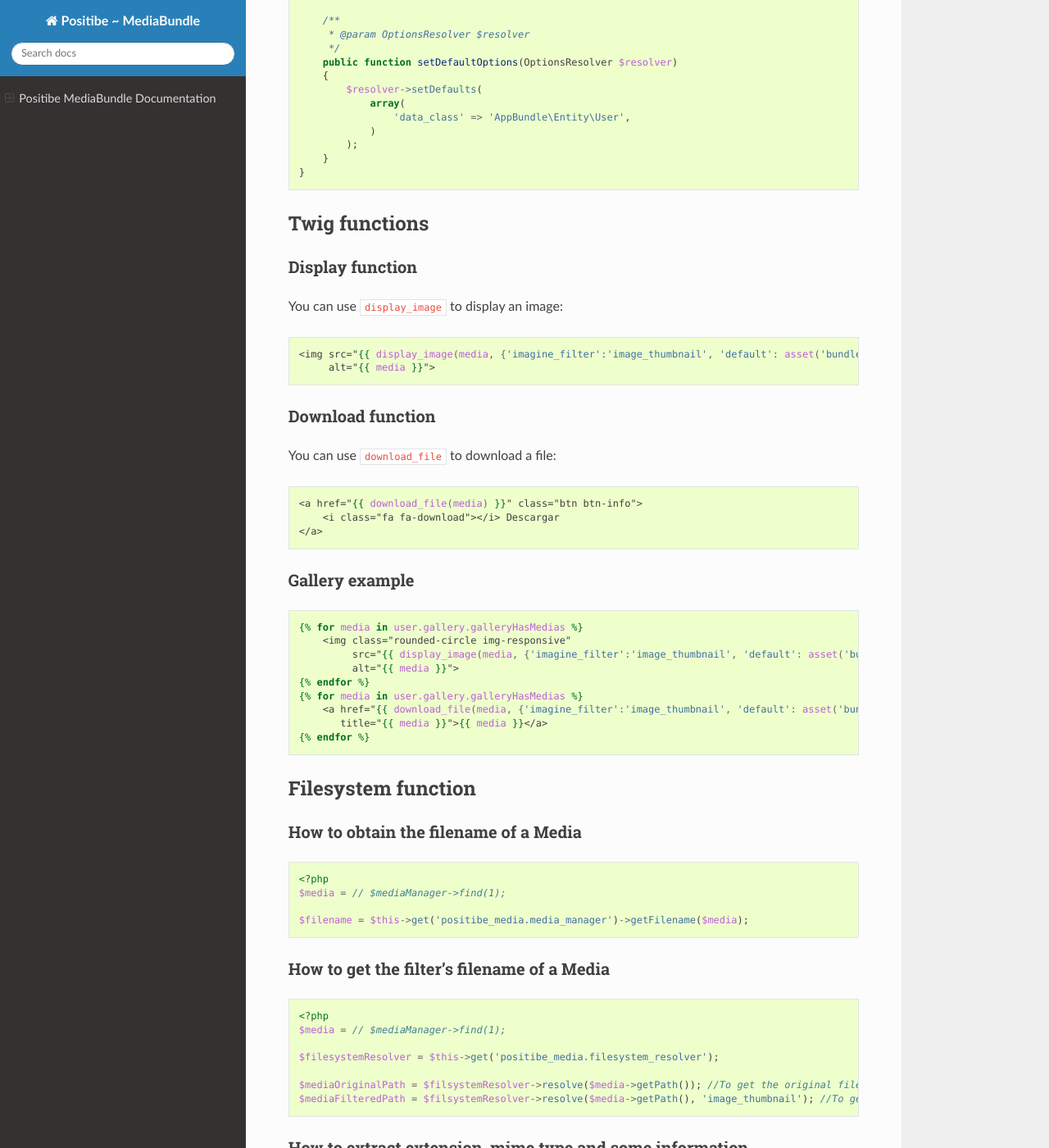
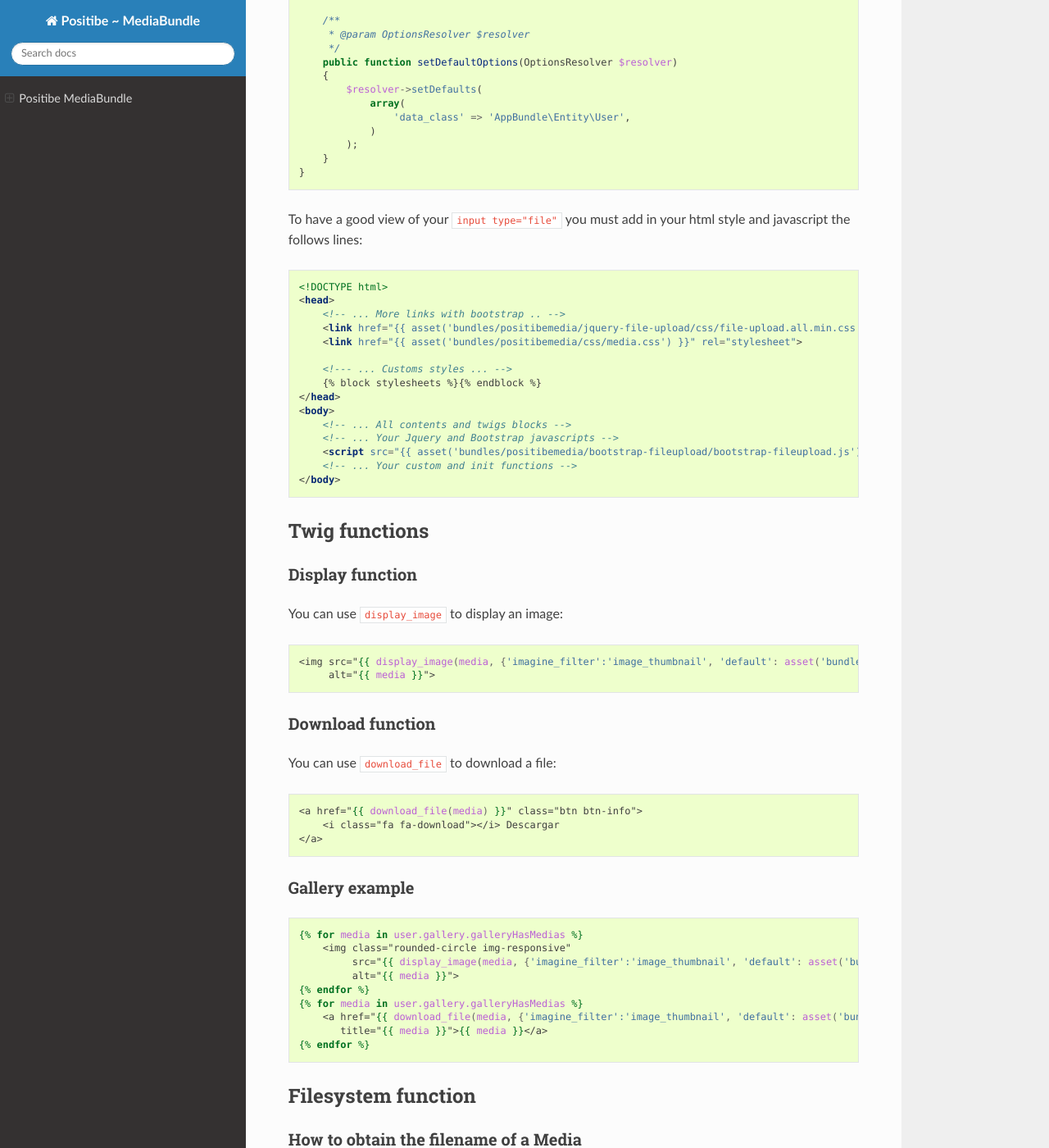
Before and after one commit to Positibe/MediaBundle, a Sphinx documentation site: the page built from Resources/doc/index.rst, in a window 1280 px wide and 1400 px high, scrolled down 1265 px. Shown: the whole window at 82% size. Built offline with Sphinx 7.4.7 and the Read the Docs theme 2.0.0, drawn with Linux system fonts in a browser that asks for light colours; some of the changed text lies outside the part shown.

Commit message:
Documentation improved

```diff
--- a/Resources/config/config.yml
+++ b/Resources/config/config.yml
@@ -1,6 +1,5 @@
 parameters:
     positibe_media.media.class: 'Positibe\Bundle\MediaBundle\Entity\Media'
-    positibe_media.media_basepath: "/web/upload/image"
     positibe_media.url_path: 'uploads/media'
     positibe_media.web_root: %kernel.root_dir%/../web
     positibe_media.cache_prefix: media/cache
--- a/Resources/doc/index.rst
+++ b/Resources/doc/index.rst
@@ -1,5 +1,5 @@
-Positibe MediaBundle Documentation
-==================================
+Positibe MediaBundle
+====================
 
 A simple example using ``Media`` entity:
 
@@ -78,6 +78,26 @@ A simple example using ``MediaType``, ``ImageType``, ``GalleryType``, ``MediaCol
             );
         }
     }
+
+To have a good view of your ``input type="file"`` you must add in your html style and javascript the follows lines:
+
+.. code-block:: html
+
+    <!DOCTYPE html>
+    <head>
+        <!-- ... More links with bootstrap .. -->
+        <link href="{{ asset('bundles/positibemedia/jquery-file-upload/css/file-upload.all.min.css') }}" rel="stylesheet">
+        <link href="{{ asset('bundles/positibemedia/css/media.css') }}" rel="stylesheet">
+
+        <!--- ... Customs styles ... -->
+        {% block stylesheets %}{% endblock %}
+    </head>
+    <body>
+        <!-- ... All contents and twigs blocks -->
+        <!-- ... Your Jquery and Bootstrap javascripts -->
+        <script src="{{ asset('bundles/positibemedia/bootstrap-fileupload/bootstrap-fileupload.js') }}" type="application/javascript"></script>
+        <!-- ... Your custom and init functions -->
+    </body>
 
 Twig functions
 --------------
```
Also changed, not shown: other parts of Resources/doc/index.rst (+1 -1 lines), README.md (+0 -1 lines).
